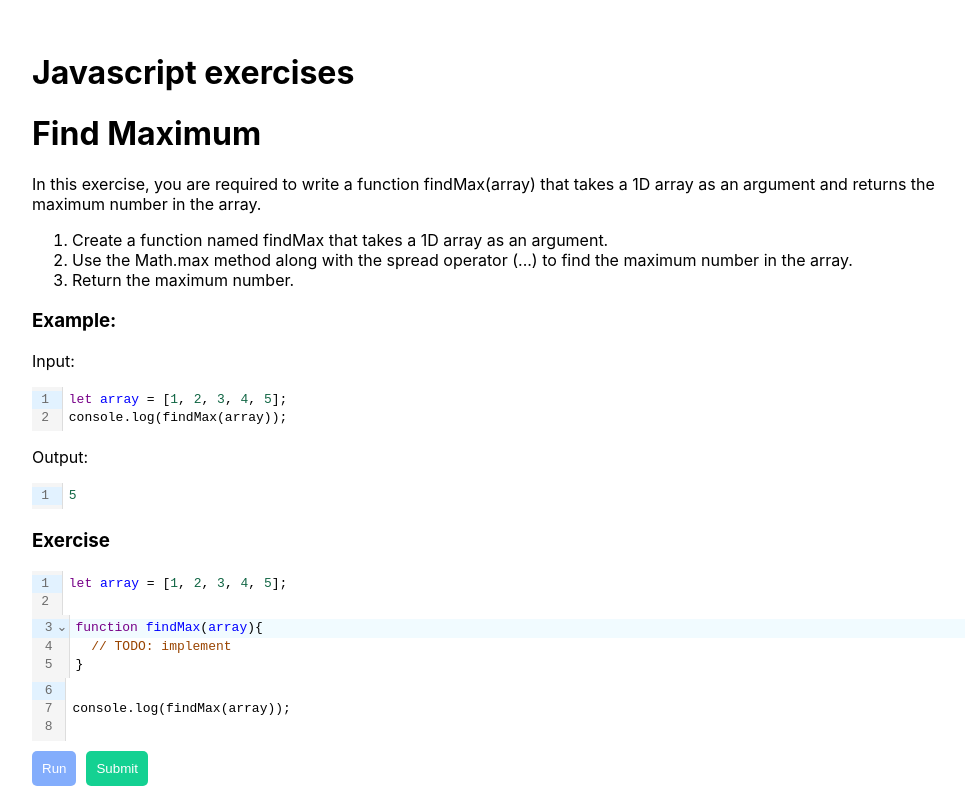
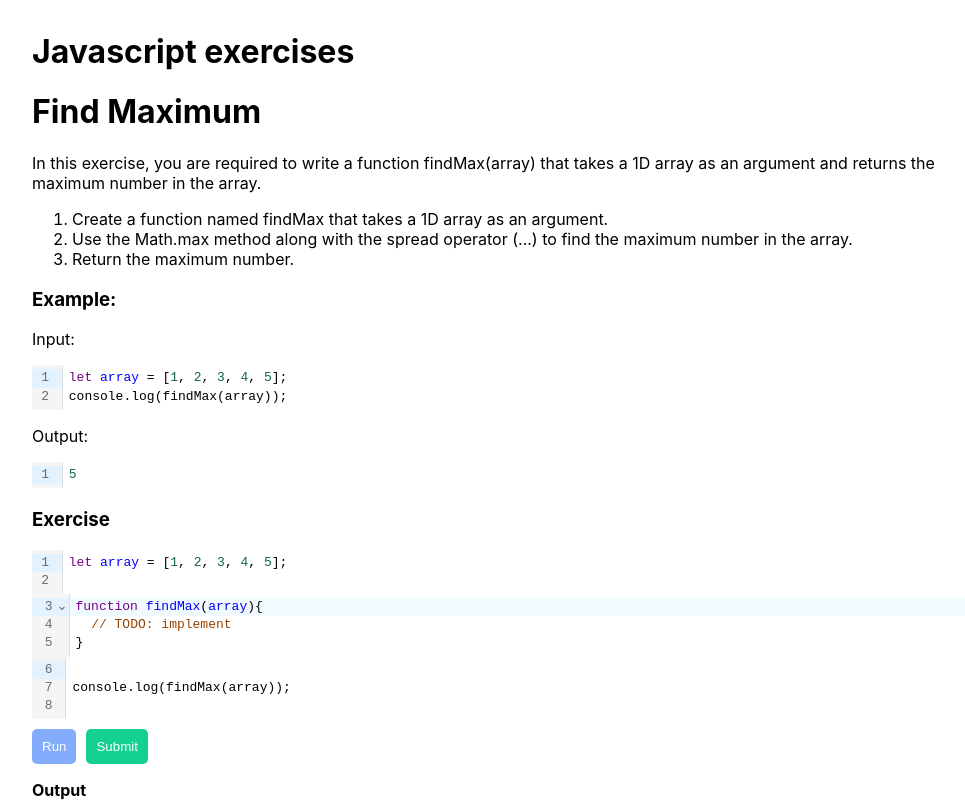
Before and after one commit to mantoone/js_exercises, a React (Create React App) app: page / in a window 1280 px wide. Shown: the top 802 px of the page, without its empty margins (128-1093 px from the left). Built offline with nearby package versions, Linux system fonts and the light colour scheme.

Commit message:
Improve styles

```diff
--- a/src/App.css
+++ b/src/App.css
@@ -43,3 +43,19 @@ button {
 button.submit {
   background-color: rgb(20, 209, 146);
 }
+
+h1.pageTitle {
+  margin-top: 0px;
+}
+
+
+pre.codeOutput {
+  min-height: 80px;
+  background-color: lightgray;
+  border-radius: 5px;
+  padding: 10px;
+}
+
+.exercise {
+  margin-bottom: 80px;
+}
--- a/src/App.js
+++ b/src/App.js
@@ -41,7 +41,7 @@ function App() {
 
   return (
     <div className="App">
-      <h1>Javascript exercises</h1>
+      <h1 className="pageTitle">Javascript exercises</h1>
       {/* <header>
         <nav>
           <ul>
--- a/src/exercises/Exercise.js
+++ b/src/exercises/Exercise.js
@@ -77,7 +77,7 @@ const Exercise = (props) => {
   }, [value]);
 
   return (
-    <div>
+    <div className="exercise">
       <h1>{props.name}</h1>
       <p>{props.description}</p>
       <div>{props.instructions}</div>
@@ -103,7 +103,7 @@ const Exercise = (props) => {
 
       <p><b>Output</b></p>
       {output ? <div style={{ width: '100%' }}>
-        <pre style={{ minHeight: '80px', backgroundColor: 'lightgray', borderRadius: '5px', padding: '10px' }}>{output}</pre>
+        <pre className='codeOutput'>{output}</pre>
       </div> : null}
       {errors ? <pre>{errors}</pre> : null}
 
```
